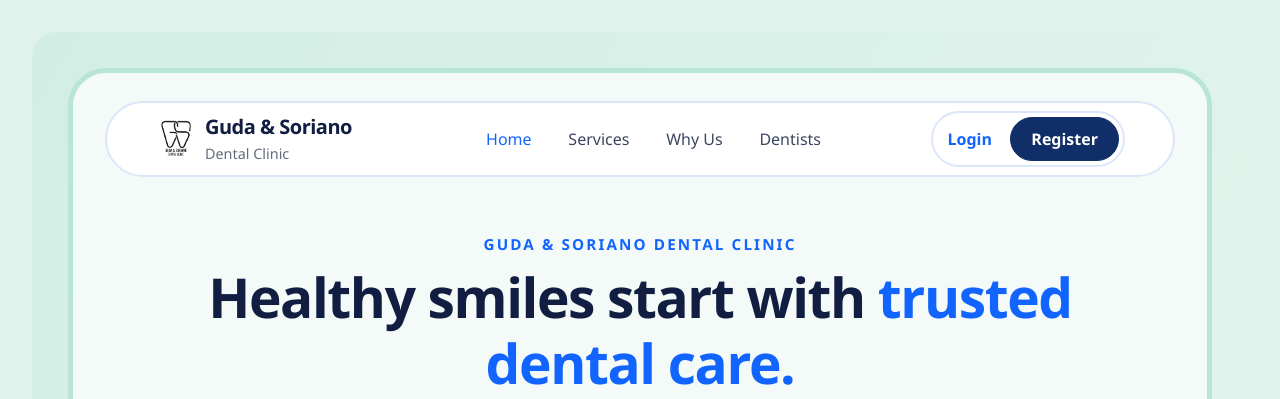
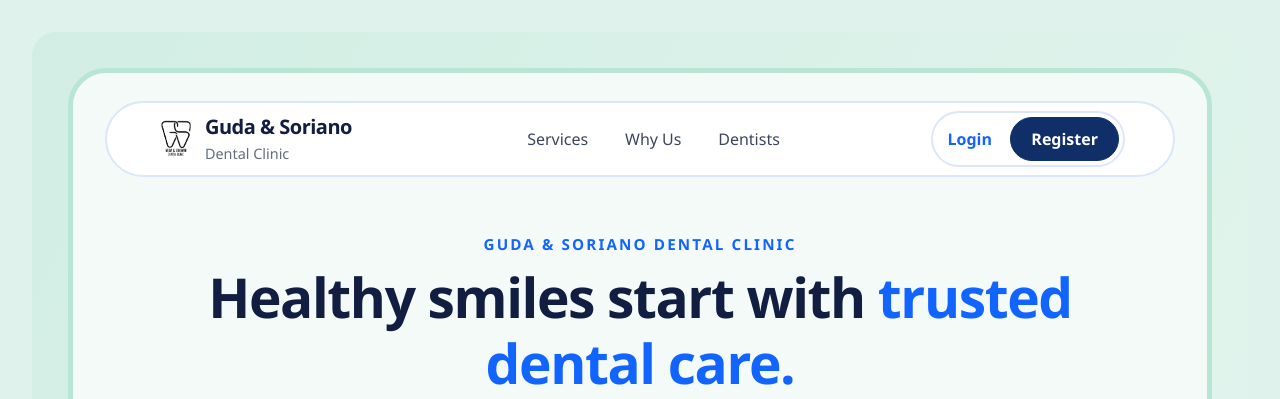
Before and after one commit to atreyuuu009/orachart-laravel, a Laravel app: page / in a window 1280 px wide. Shown: the top 399 px of the page. Run offline with Laravel 12, Linux system fonts and the light colour scheme; data comes from the database, SQL or seed files in the repository; data that the repository does not hold is empty.

Commit message:
I remove the home link in nav bar

```diff
--- a/resources/views/landing.blade.php
+++ b/resources/views/landing.blade.php
@@ -19,7 +19,6 @@
         </a>
         <div class="collapse navbar-collapse" id="lnav">
           <ul class="navbar-nav landing-nav-links align-items-lg-center gap-lg-3">
-            <li class="nav-item"><a class="nav-link active" href="{{ route('landing') }}">Home</a></li>
             <li class="nav-item"><a class="nav-link" href="#services">Services</a></li>
             <li class="nav-item"><a class="nav-link" href="#why">Why Us</a></li>
             <li class="nav-item"><a class="nav-link" href="#dentists">Dentists</a></li>
```
